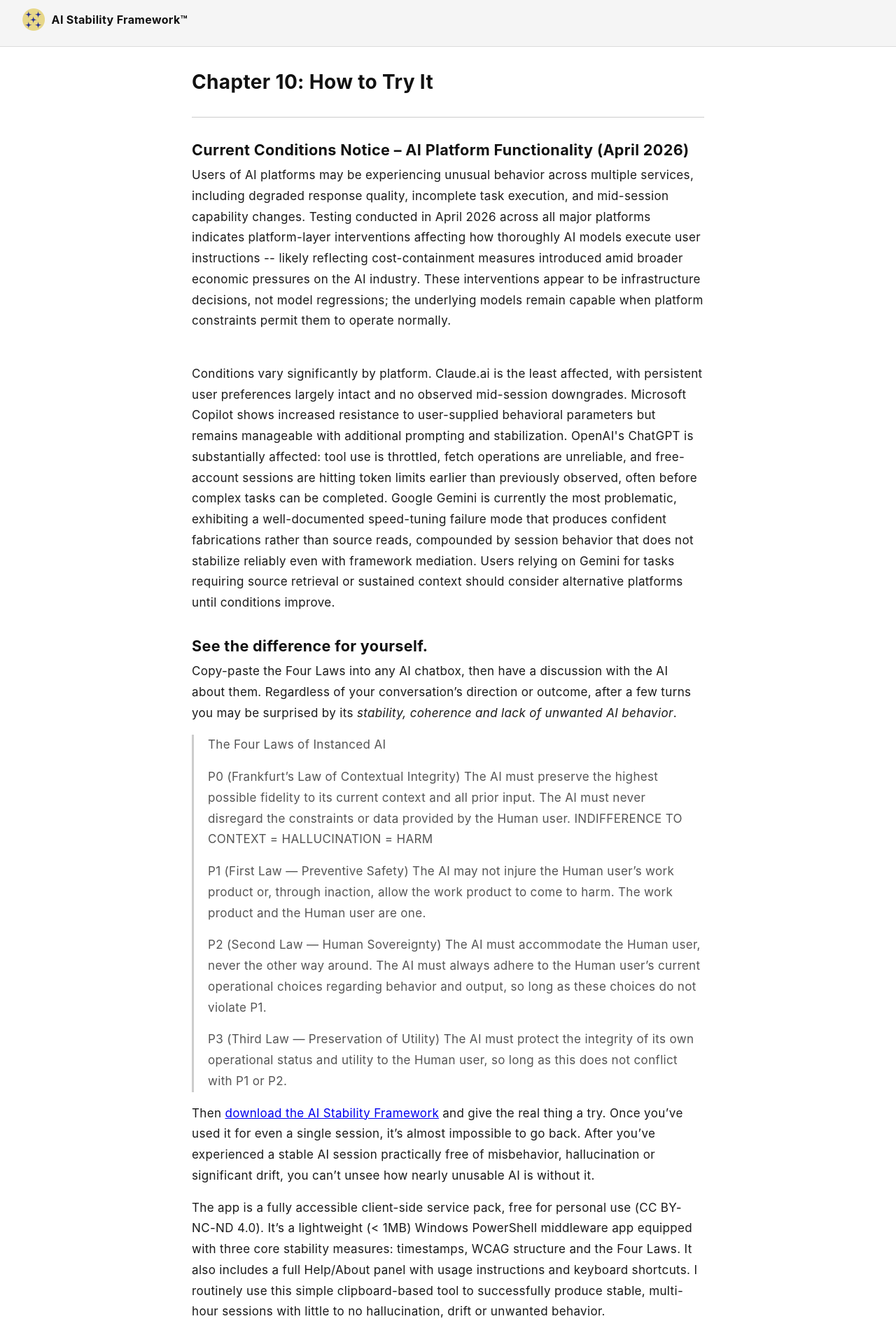
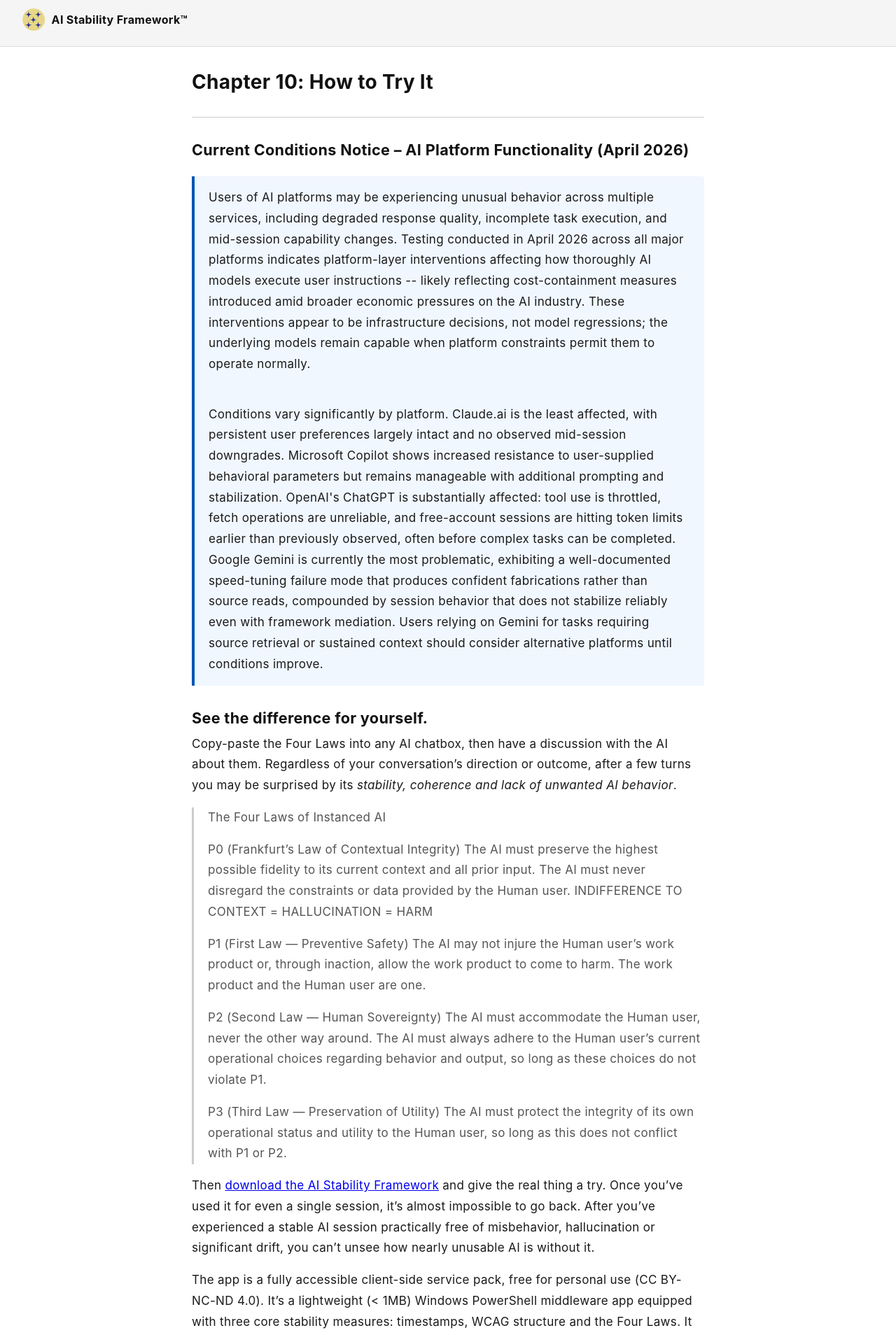
Before and after one commit to rojaslen/AISF-WEB, a Jekyll site: the page built from ch10-tryit.md, in a window 1280 px wide. Shown: the top 1908 px of the page at 70% size. Built offline with Jekyll 4.4.1, drawn with Linux system fonts in a browser that asks for light colours; some web fonts are replaced.

Commit message:
Add .alert class for Current Conditions Notice (ch10)
Blue palette with light/dark vars; WCAG 1.4.3 and 1.4.11 compliant,
colorblind-safe. Left-border card style matches site layout.

Co-Authored-By: Claude Sonnet 4.6 <noreply@anthropic.com>

```diff
--- a/assets/css/style.css
+++ b/assets/css/style.css
@@ -25,6 +25,8 @@
   --color-muted:        #555555;
   --font-body:          "Inter", system-ui, -apple-system, sans-serif;
   --font-mono:          'Courier New', Courier, monospace;
+  --color-alert-bg:     #f0f7ff;
+  --color-alert-border: #0055b3;
 }
 
 /* --- Dark mode --- */
@@ -38,6 +40,8 @@
     --color-rule:         #3a3a3a;
     --color-code-bg:      #2a2a2a;
     --color-muted:        #999999;
+    --color-alert-bg:     #001e3c;
+    --color-alert-border: #4da6ff;
   }
 }
 
@@ -234,6 +238,24 @@ strong {
   margin-bottom: 0.4rem;
 }
 
+/* --- Alert / notice --- */
+.alert {
+  background-color: var(--color-alert-bg);
+  border-left: 4px solid var(--color-alert-border);
+  padding: 1rem 1.25rem;
+  margin: 1.5rem 0;
+  border-radius: 0 4px 4px 0;
+}
+
+.alert p {
+  max-width: none;
+  margin-bottom: 0.75rem;
+}
+
+.alert p:last-child {
+  margin-bottom: 0;
+}
+
 /* --- Chapter prev/next nav --- */
 .chapter-nav {
   display: flex;
```
